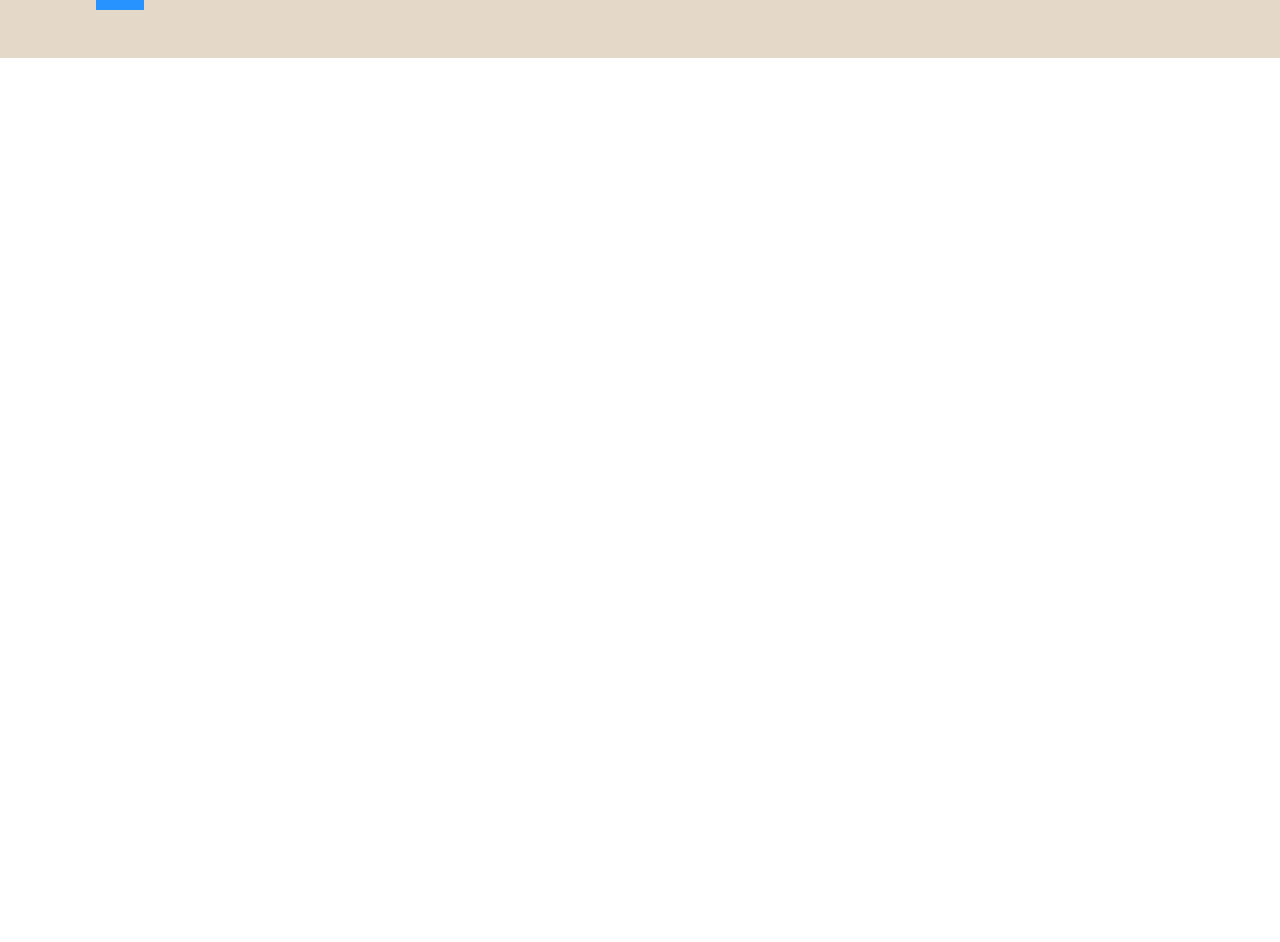
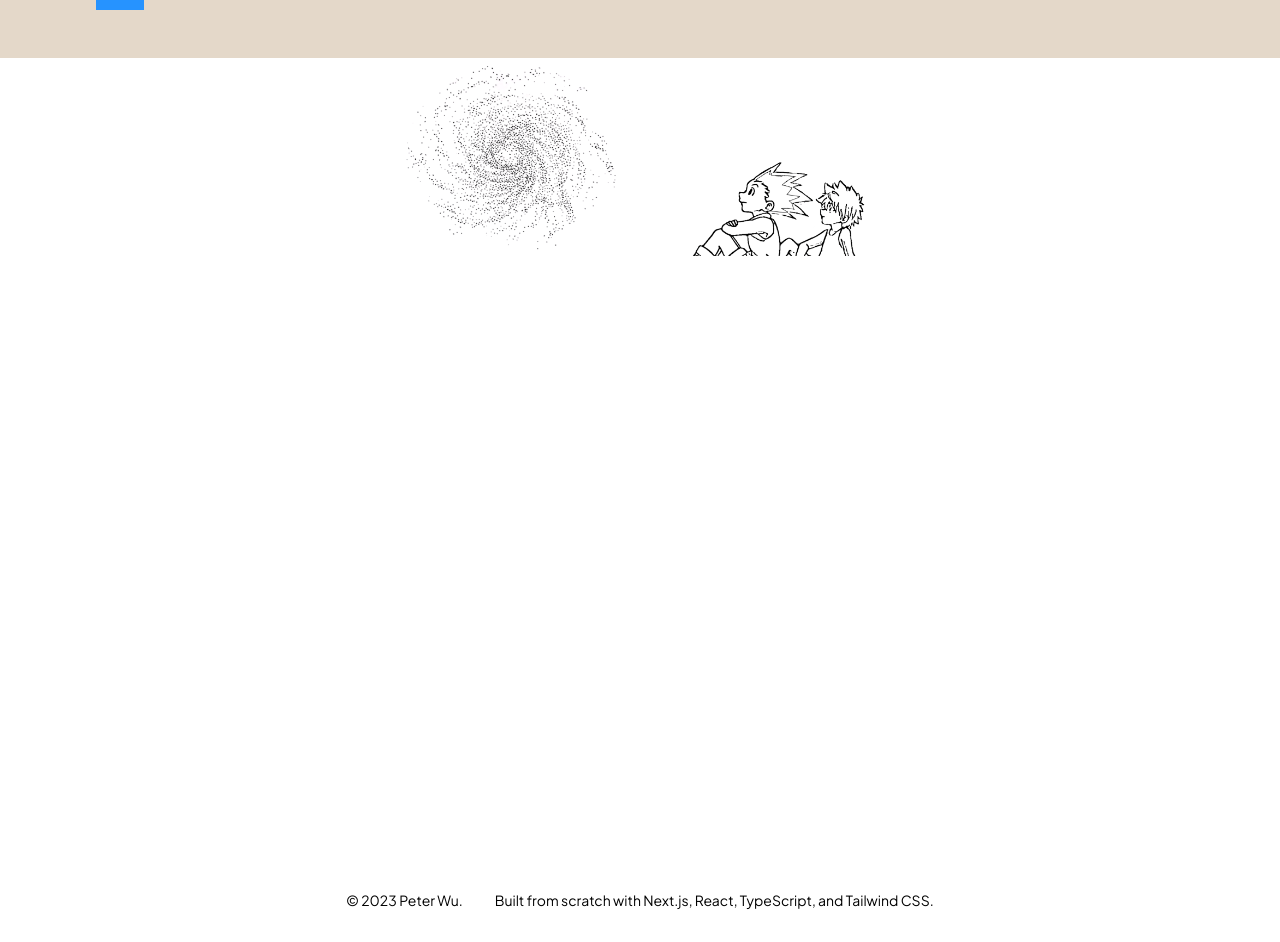
Before and after one commit to ptwu/website, a Next.js app: page / in a window 1280 px wide. Shown: the part 86-1028 px from the top of the page. Before the commit the page ends 800 px from the top, so only its background shows below. Built offline with nearby package versions, Linux system fonts and the light colour scheme; a web font is replaced by a local one.

Commit message:
Add footer

```diff
--- /dev/null
+++ b/components/Footer/index.tsx
@@ -0,0 +1,14 @@
+export default function Footer() {
+  return (
+    <footer className="bg-black">
+      <div className="w-full p-4 md:flex md:items-center md:justify-center">
+        <p className="text-sm text-white md:text-center m-4">
+          © 2023 Peter Wu.
+        </p>
+        <p className="text-sm text-white md:text-center m-4">
+          Built from scratch with Next.js, React, TypeScript, and Tailwind CSS.
+        </p>
+      </div>
+    </footer>
+  );
+}
--- a/components/Navbar/index.tsx
+++ b/components/Navbar/index.tsx
@@ -15,7 +15,7 @@ export default function Navbar() {
   const { route } = useRouter();
 
   return (
-    <nav className="relative flex flex-wrap items-center justify-between md:px-20 py-10 bg-navtan mb-3">
+    <nav className="relative flex flex-wrap items-center justify-between md:px-20 py-10 bg-navtan">
       <div className="md:container px-4 mx-auto flex flex-wrap items-center justify-between">
         <div className="flex items-center flex-shrink-2 text-white">
           <Link
--- a/pages/index.tsx
+++ b/pages/index.tsx
@@ -1,5 +1,8 @@
 import Head from 'next/head';
 import Navbar from '../components/Navbar';
+import HxhArt from '../assets/img/hxhart.png';
+import Image from 'next/image';
+import Footer from '../components/Footer';
 
 export default function Home() {
   return (
@@ -38,6 +41,14 @@ export default function Home() {
         <meta name="theme-color" content="#ffffff" />
       </Head>
       <Navbar />
+      <div className="bg-slate-100 min-h-screen hero container max-w-screen-lg mx-auto pb-10">
+        <Image
+          src={HxhArt}
+          className="w-full md:w-1/2 mx-auto"
+          alt="Line art from Hunter x Hunter. The characters are looking up at a galaxy."
+        />
+      </div>
+      <Footer />
     </>
   );
 }
```
Also changed, not shown: assets/img/hxhart.png.
